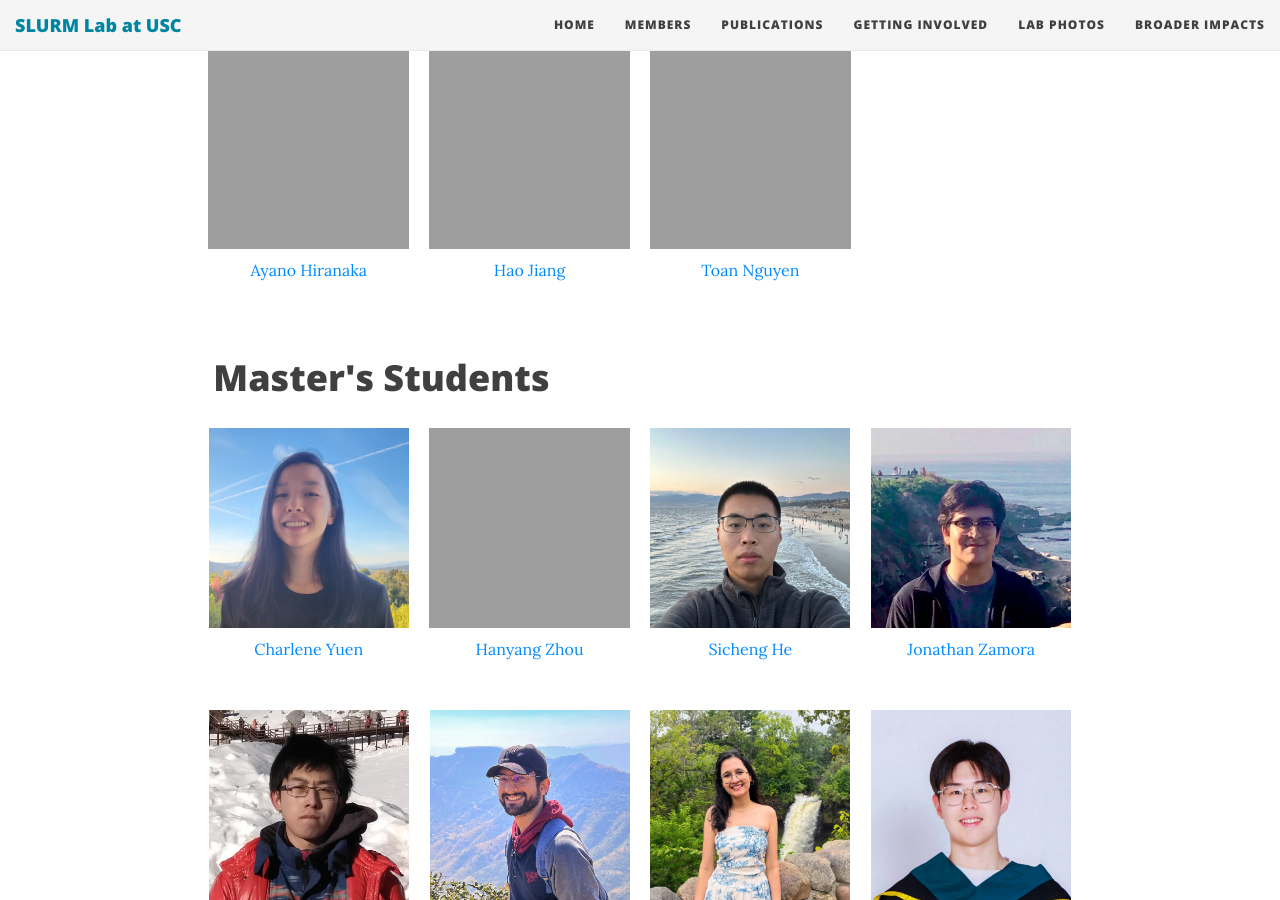
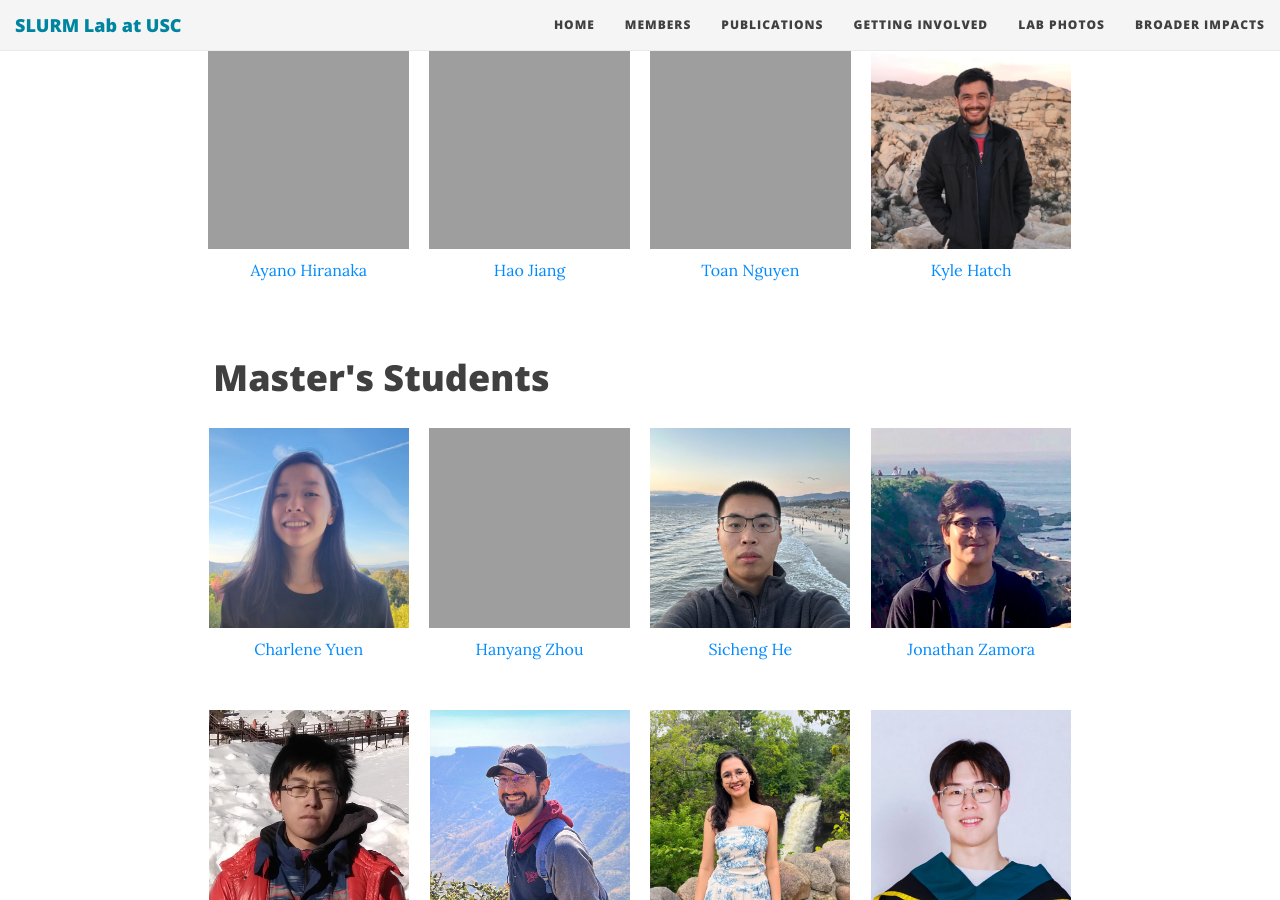
Before and after one commit to slurm-lab-usc/slurm-lab-usc.github.io, a Jekyll site: the page built from members.md, in a window 1280 px wide and 900 px high, scrolled down 571 px. Built offline with Jekyll 4.4.1, drawn with Linux system fonts in a browser that asks for light colours; nearby versions of some CDN libraries.

Commit message:
kyle hatch members.md and picture

```diff
--- a/members.md
+++ b/members.md
@@ -28,6 +28,9 @@ members:
           - name: Toan Nguyen
             photo_url: https://slurm-lab-usc.github.io/img/people/ToanNguyen.jpeg
             web_url: https://toannguyen1904.github.io/
+          - name: Kyle Hatch
+            photo_url: https://slurm-lab-usc.github.io/img/people/KyleHatchSquare.jpg
+            web_url: https://khatch31.github.io/
 
   - name: Master's Students
     list:
```
Also changed, not shown: img/people/KyleHatchSquare.jpg (added).
